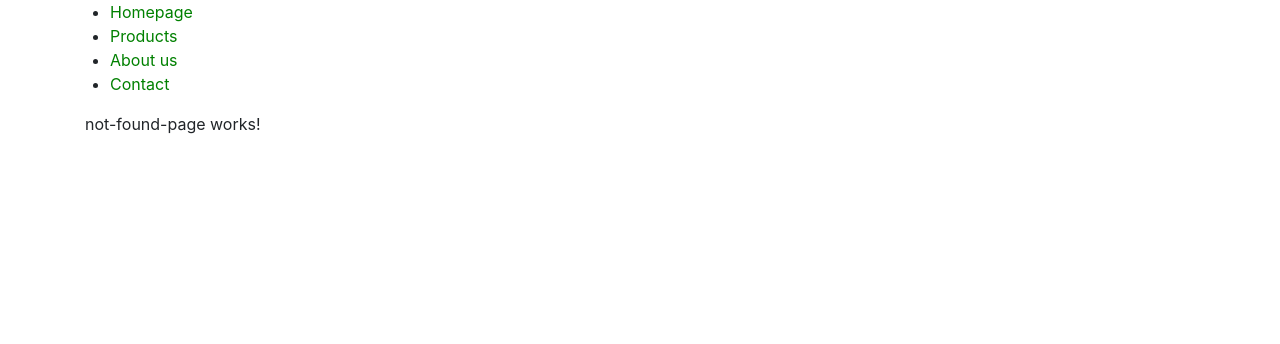
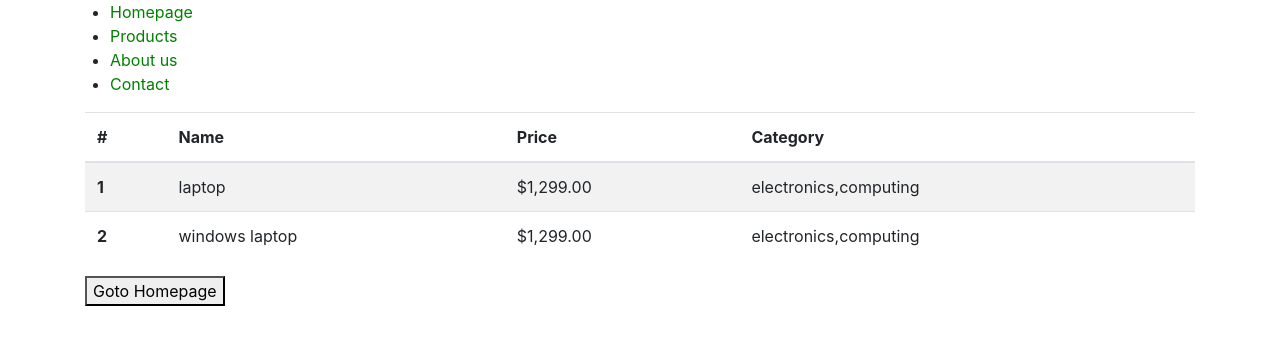
Before and after one commit to AbuAbir/angular, an Angular app: page /new-products in a window 1280 px wide. Shown: the top 344 px of the page. Built offline with nearby package versions, Linux system fonts and the light colour scheme.

Commit message:
navigate url

```diff
--- a/src/app/app-routing.module.ts
+++ b/src/app/app-routing.module.ts
@@ -12,10 +12,13 @@ const routes: Routes = [
       path : "", component : HomePageComponent
     },
     {
-      path : "products", component : ProductsPageComponent
+      path : "products", redirectTo : "new-products"
     },
     {
       path : "product-details", component : ProductsDetailsPageComponent
+    },
+    {
+      path : "new-products", component : ProductsPageComponent
     },
     {
       path : "**", component : NotFoundPageComponent
--- a/src/app/components/products/products.component.ts
+++ b/src/app/components/products/products.component.ts
@@ -65,8 +65,6 @@ export class ProductsComponent implements OnInit {
         console.log(item, "filter");
       })
 
-
-
   }
 
   addIphone() {
--- a/src/app/pages/products-page/products-page.component.html
+++ b/src/app/pages/products-page/products-page.component.html
@@ -19,3 +19,4 @@
         </tr>
     </tbody>
 </table>
+<button (click)="gotoHomepage()" type="button">Goto Homepage</button>
--- a/src/app/pages/products-page/products-page.component.ts
+++ b/src/app/pages/products-page/products-page.component.ts
@@ -1,4 +1,5 @@
 import { Component, OnInit } from '@angular/core';
+import { Router } from '@angular/router';
 import { ProductsService } from 'src/app/services/products.service';
 
 @Component({
@@ -10,7 +11,7 @@ export class ProductsPageComponent implements OnInit {
 
   productListing = [];
 
-  constructor(private products : ProductsService) { }
+  constructor(private products : ProductsService, private router : Router) { }
 
   ngOnInit(): void {
       // Make API call.
@@ -19,4 +20,9 @@ export class ProductsPageComponent implements OnInit {
       })
   }
 
+  gotoHomepage(){
+      // "/"
+      this.router.navigateByUrl("/")
+  }
+
 }
```
